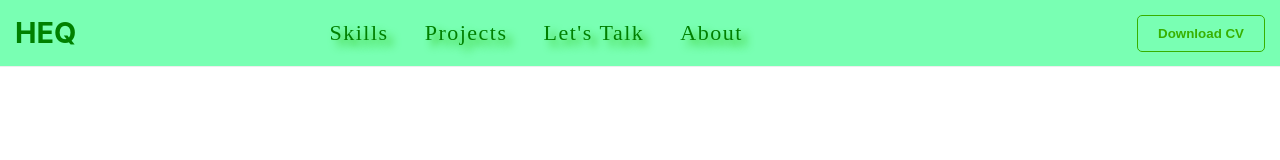
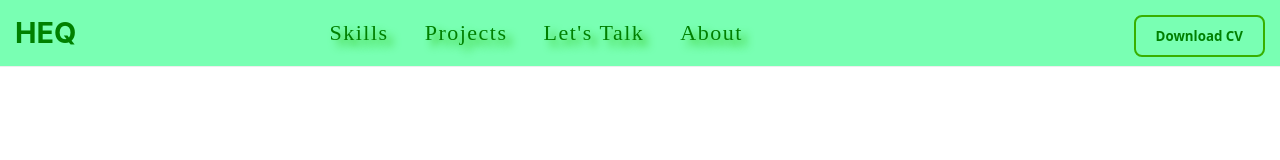
Before and after one commit to Hamzaqid7/portfoliowebsite77, a plain HTML site: page index.html in a window 1280 px wide. Shown: the top 160 px of the page. Drawn offline with Linux system fonts and the light colour scheme; a web font is replaced by a local one.

```diff
--- a/index.html
+++ b/index.html
@@ -89,12 +89,13 @@ h1, h2, h3 {
 .cv-button {
     position: fixed;
     background-color: transparent;
-    border: 1px solid var(--primary-green);
-    color: var(--primary-green);
+    border: 2px solid var(--primary-green);
+    color: green;
     padding: 10px 20px;
-    border-radius: 5px;
+    border-radius: 8px;
     cursor: pointer;
-    font-weight: 600;
+    font-weight: bold;
+    font-family: system-ui;
     transition: background-color 0.3s, color 0.3s;
 }
 .cv-button:hover {
```
